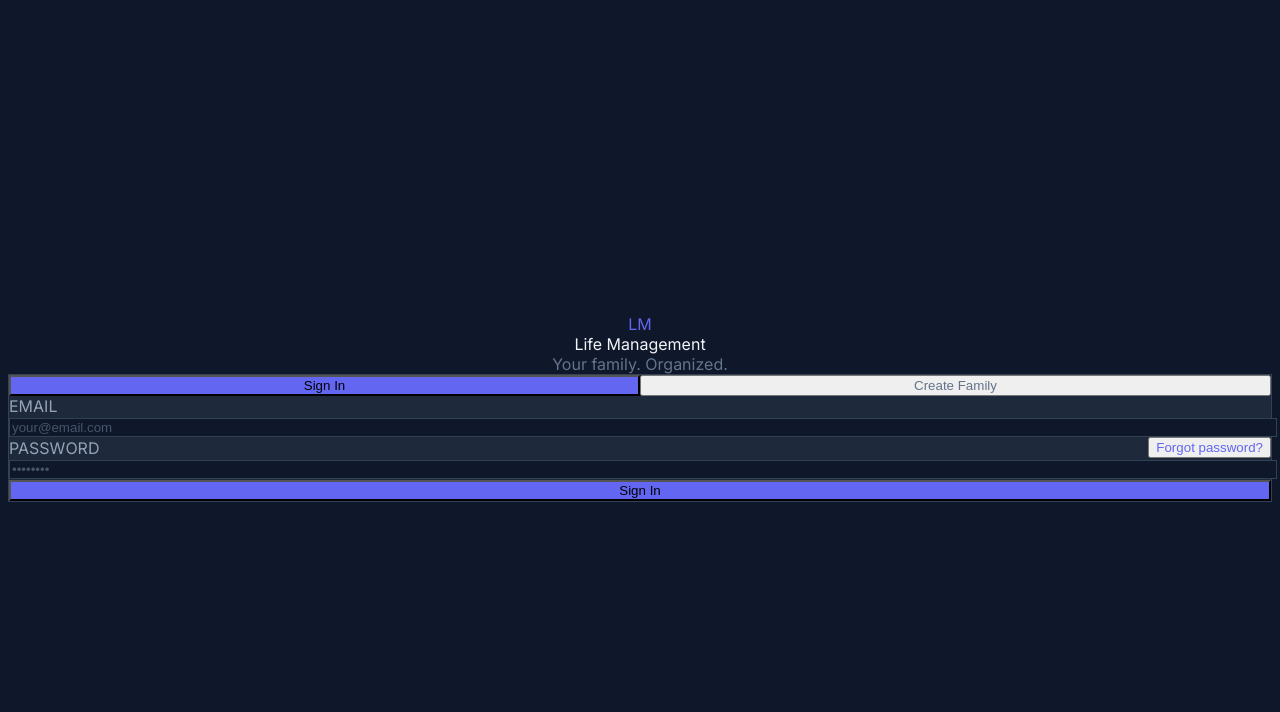
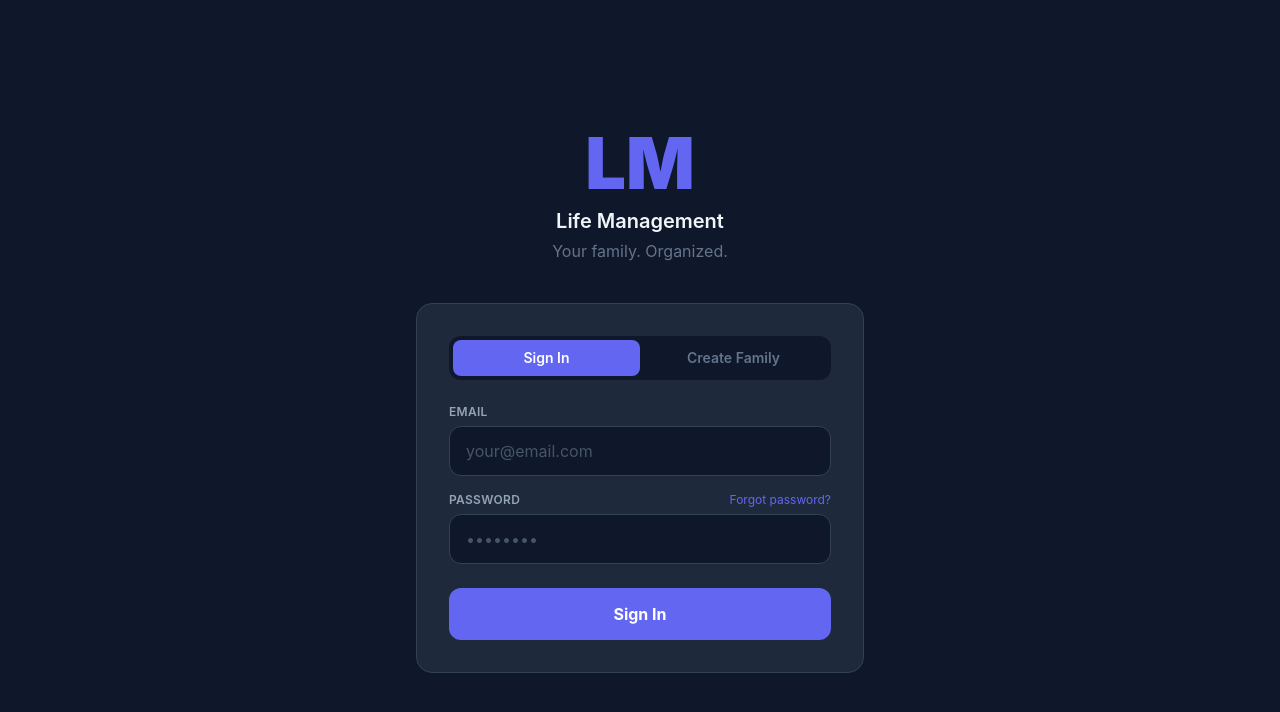
Before and after one commit to shadmall18-sketch/lm-web, a Next.js app: page / in a window 1280 px wide. Shown: the top 712 px of the page. Built offline with nearby package versions, Linux system fonts and the light colour scheme; no server answers.

Commit message:
Fix Tailwind v4 CSS import + remove failing Google Font — styling now loads

```diff
--- a/app/dashboard/page.tsx
+++ b/app/dashboard/page.tsx
@@ -207,4 +207,3 @@ export default function DashboardPage() {
     </div>
   )
 }
-// cache bust Sun Jun 14 20:20:32 UTC 2026
--- a/app/globals.css
+++ b/app/globals.css
@@ -1,9 +1,7 @@
-@tailwind base;
-@tailwind components;
-@tailwind utilities;
+@import "tailwindcss";
 
 :root {
-  --bg: #0F172A;
+  --bg: #0A0F1E;
   --surface: #1E293B;
   --border: #334155;
   --text: #F1F5F9;
@@ -18,5 +16,5 @@ body {
 }
 
 ::-webkit-scrollbar { width: 6px; }
-::-webkit-scrollbar-track { background: #0F172A; }
+::-webkit-scrollbar-track { background: #0A0F1E; }
 ::-webkit-scrollbar-thumb { background: #334155; border-radius: 3px; }
--- a/app/layout.tsx
+++ b/app/layout.tsx
@@ -1,8 +1,5 @@
 import type { Metadata } from 'next'
-import { Inter } from 'next/font/google'
 import './globals.css'
-
-const inter = Inter({ subsets: ['latin'] })
 
 export const metadata: Metadata = {
   title: 'LM — Life Management',
@@ -12,7 +9,7 @@ export const metadata: Metadata = {
 export default function RootLayout({ children }: { children: React.ReactNode }) {
   return (
     <html lang="en">
-      <body className={inter.className}>{children}</body>
+      <body style={{ fontFamily: 'Inter, system-ui, -apple-system, sans-serif' }}>{children}</body>
     </html>
   )
 }
```
